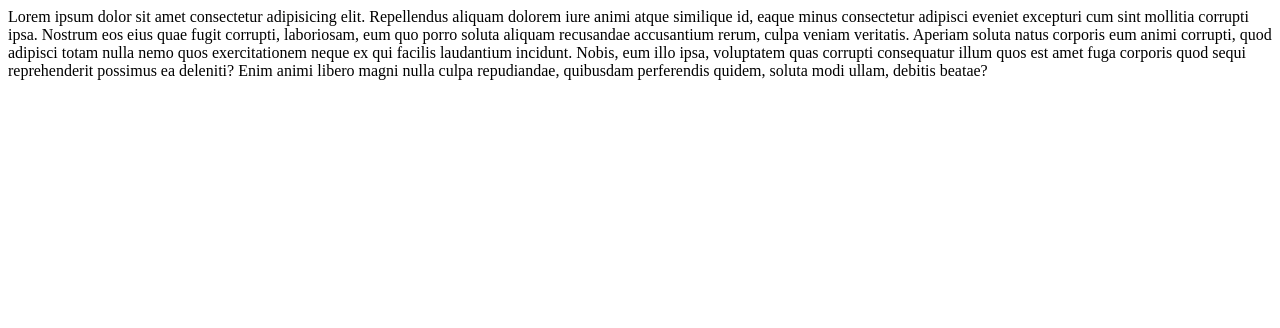
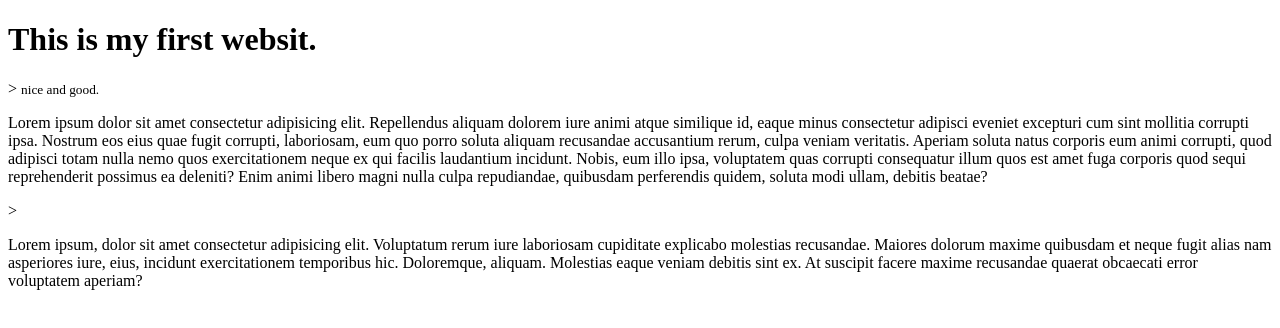
Before and after one commit to Fuhad1998/My-forth-repo, a plain HTML site: page index.html in a window 1280 px wide. Drawn offline with Linux system fonts and the light colour scheme.

Commit message:
added heder

```diff
--- a/index.html
+++ b/index.html
@@ -7,16 +7,31 @@
     <title>My-forth-repo</title>
   </head>
   <body>
-    Lorem ipsum dolor sit amet consectetur adipisicing elit. Repellendus aliquam
-    dolorem iure animi atque similique id, eaque minus consectetur adipisci
-    eveniet excepturi cum sint mollitia corrupti ipsa. Nostrum eos eius quae
-    fugit corrupti, laboriosam, eum quo porro soluta aliquam recusandae
-    accusantium rerum, culpa veniam veritatis. Aperiam soluta natus corporis eum
-    animi corrupti, quod adipisci totam nulla nemo quos exercitationem neque ex
-    qui facilis laudantium incidunt. Nobis, eum illo ipsa, voluptatem quas
-    corrupti consequatur illum quos est amet fuga corporis quod sequi
-    reprehenderit possimus ea deleniti? Enim animi libero magni nulla culpa
-    repudiandae, quibusdam perferendis quidem, soluta modi ullam, debitis
-    beatae?
+    <h1>This is my first websit.</h1>
+    >
+    <small>nice and good.</small>
+
+    <p>
+      Lorem ipsum dolor sit amet consectetur adipisicing elit. Repellendus
+      aliquam dolorem iure animi atque similique id, eaque minus consectetur
+      adipisci eveniet excepturi cum sint mollitia corrupti ipsa. Nostrum eos
+      eius quae fugit corrupti, laboriosam, eum quo porro soluta aliquam
+      recusandae accusantium rerum, culpa veniam veritatis. Aperiam soluta natus
+      corporis eum animi corrupti, quod adipisci totam nulla nemo quos
+      exercitationem neque ex qui facilis laudantium incidunt. Nobis, eum illo
+      ipsa, voluptatem quas corrupti consequatur illum quos est amet fuga
+      corporis quod sequi reprehenderit possimus ea deleniti? Enim animi libero
+      magni nulla culpa repudiandae, quibusdam perferendis quidem, soluta modi
+      ullam, debitis beatae?
+    </p>
+    >
+    <p>
+      Lorem ipsum, dolor sit amet consectetur adipisicing elit. Voluptatum rerum
+      iure laboriosam cupiditate explicabo molestias recusandae. Maiores dolorum
+      maxime quibusdam et neque fugit alias nam asperiores iure, eius, incidunt
+      exercitationem temporibus hic. Doloremque, aliquam. Molestias eaque veniam
+      debitis sint ex. At suscipit facere maxime recusandae quaerat obcaecati
+      error voluptatem aperiam?
+    </p>
   </body>
 </html>
```
